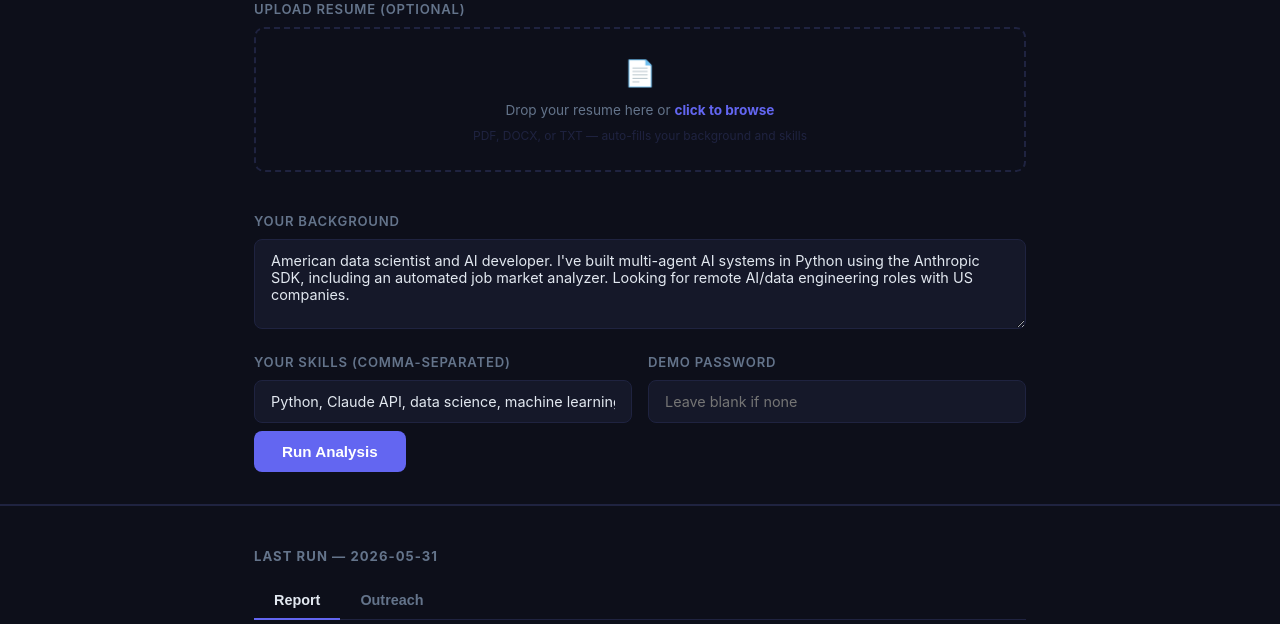
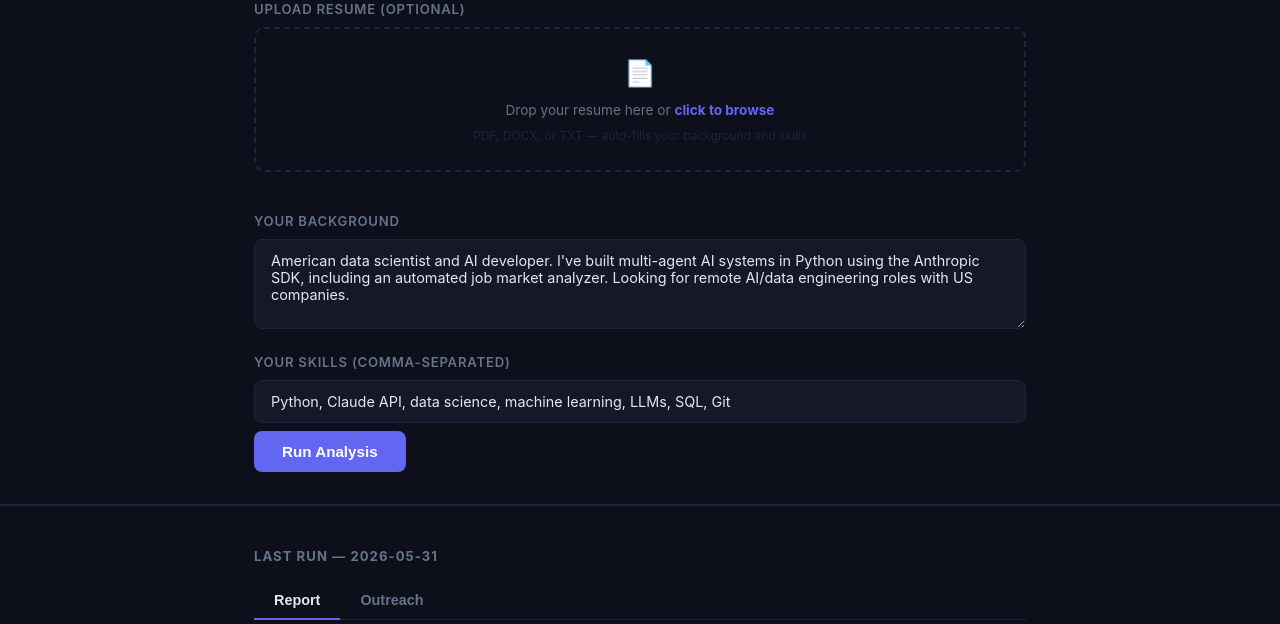
Before and after one commit to yishairasowsky/job-market-analyzer, a Flask app: page / in a window 1280 px wide. Shown: the part 266-890 px from the top of the page. Run offline with Flask 3, Linux system fonts and the light colour scheme.

Commit message:
Fix: button stuck on running, SSE keepalive, remove password field
- endRun() now always fires via finally block regardless of how stream ends
- 25s keepalive heartbeat prevents proxy from killing long SSE connections
- Removed confusing demo password field from form

Co-Authored-By: Claude Sonnet 4.6 <noreply@anthropic.com>

```diff
--- a/app.py
+++ b/app.py
@@ -235,7 +235,12 @@ def run():
 
     def generate():
         while True:
-            item = q.get()
+            try:
+                item = q.get(timeout=25)
+            except queue.Empty:
+                # Keepalive comment — prevents Render's proxy from closing the connection
+                yield ": keepalive\n\n"
+                continue
             if item is None:
                 break
             yield _event(**item)
--- a/templates/index.html
+++ b/templates/index.html
@@ -374,15 +374,9 @@
           <textarea name="background" id="bgField" placeholder="Who are you, what have you built, what kind of role are you looking for?">American data scientist and AI developer. I've built multi-agent AI systems in Python using the Anthropic SDK, including an automated job market analyzer. Looking for remote AI/data engineering roles with US companies.</textarea>
         </div>
 
-        <div class="form-row">
-          <div>
-            <label>Your Skills (comma-separated)</label>
-            <input type="text" name="skills" id="skillsField" value="Python, Claude API, data science, machine learning, LLMs, SQL, Git">
-          </div>
-          <div>
-            <label>Demo Password</label>
-            <input type="password" name="password" placeholder="Leave blank if none">
-          </div>
+        <div>
+          <label>Your Skills (comma-separated)</label>
+          <input type="text" name="skills" id="skillsField" value="Python, Claude API, data science, machine learning, LLMs, SQL, Git">
         </div>
 
       </div>
@@ -483,6 +477,7 @@
       }
     } catch (err) {
       showError('Connection error: ' + err.message);
+    } finally {
       endRun();
     }
   });
```
